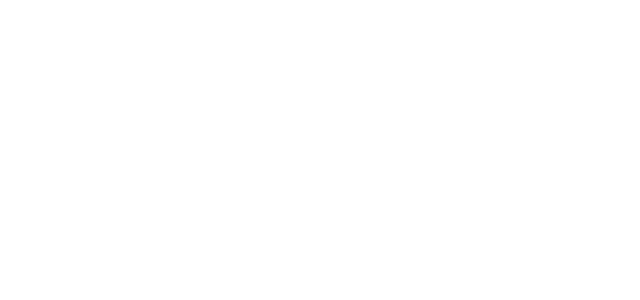
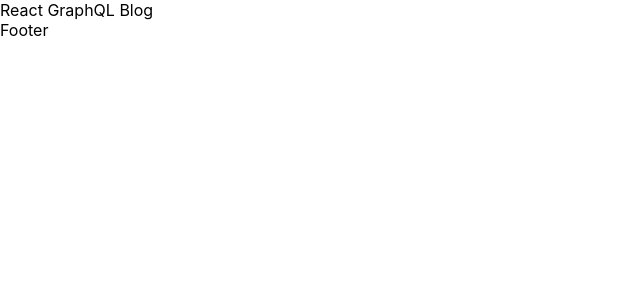
Before and after one commit to desolaser/react-graphql-blog, a React (Create React App) app in the folder client/: page / in a window 1280 px wide. Shown: the top 300 px of the page, without its empty margins (0-640 px from the left). Built offline with nearby package versions, Linux system fonts and the light colour scheme.

Commit message:
Add postList to App

```diff
--- a/client/src/App.js
+++ b/client/src/App.js
@@ -1,11 +1,18 @@
 import React from 'react';
+import PostList from './components/PostList'
 
 const App = () => {
     return (
-        <div className="App">
-            <header className="App-header">
-
+        <div className="container">
+            <header className="header">
+                React GraphQL Blog
             </header>
+            <main className="main">
+                <PostList />
+            </main>
+            <footer className="footer">
+                Footer
+            </footer>
         </div>
     );
 }
```
